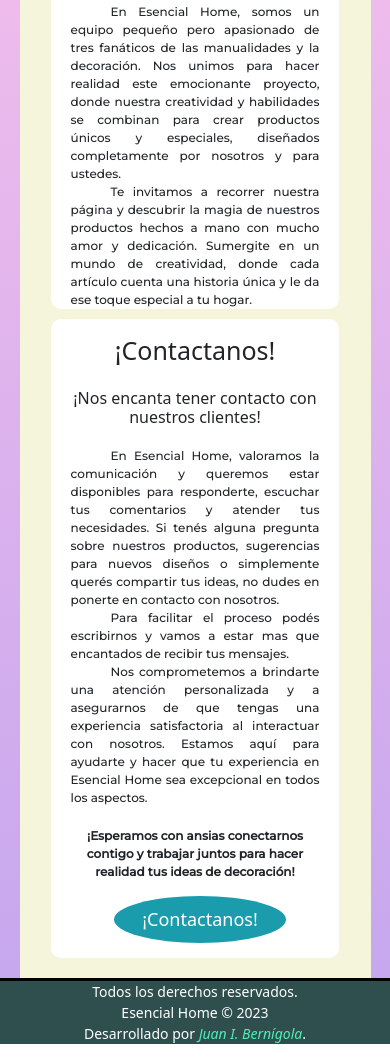
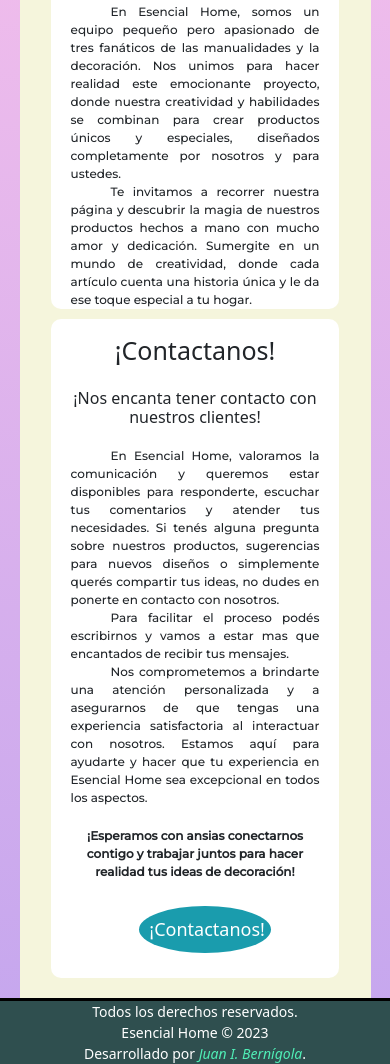
Before and after one commit to jbernigola/Esencial-Home-v2, a plain HTML site: page index.html in a window 390 px wide. Shown: the part 334-1398 px from the top of the page. Drawn offline with nearby package versions, Linux system fonts and the light colour scheme.

Commit message:
ajuste de form (contact-us finalizado)

```diff
--- a/SCSS/index.scss
+++ b/SCSS/index.scss
@@ -151,10 +151,8 @@ body {
     }
     }
     .contactButton {
-        margin: 5px;
-        padding: 10px;
         button {
-            width:75%;
+            width: 60%;
             border-radius: 75%;
         }
     }
```
Also changed, not shown: SCSS/index.css, 1 other file.
